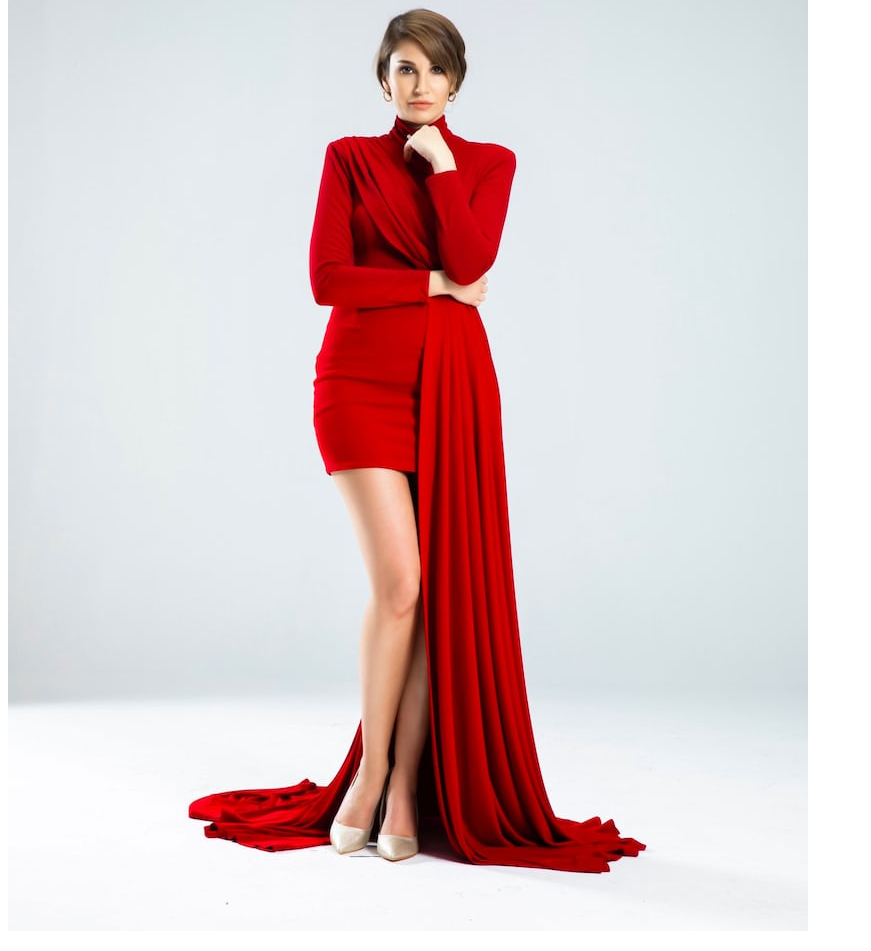
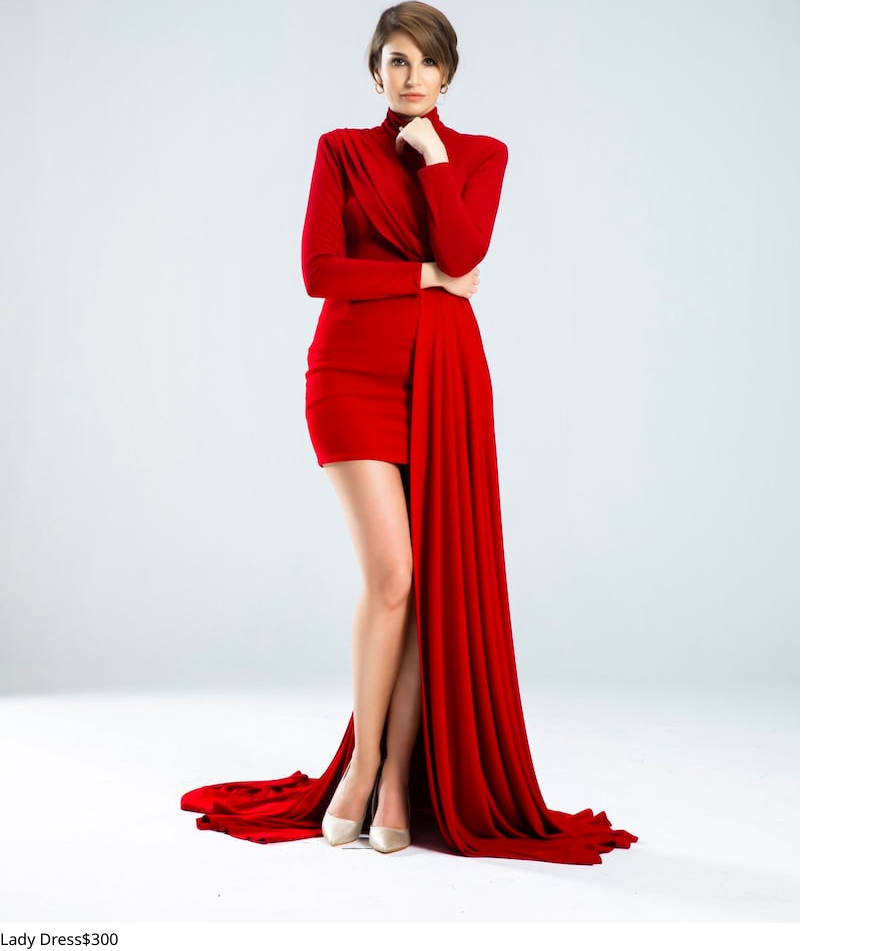
Before and after one commit to eldominics/Oromachi, a plain HTML site: page product.html in a window 1280 px wide. Shown: the part 277-1228 px from the top of the page, without its empty margins (0-871 px from the left). Drawn offline with Linux system fonts and the light colour scheme.

Commit message:
still on product

```diff
--- a/product.html
+++ b/product.html
@@ -1,14 +1,22 @@
 <!DOCTYPE html>
 <html lang="en">
-<head>
-    <meta charset="UTF-8">
-    <meta name="viewport" content="width=device-width, initial-scale=1.0">
-    <title>Document</title>
-</head>
-<body>
-    <div style="align-items: center;">
-        <img src="./images/ladyred.jpeg" alt="">
-        <p></p>
+  <head>
+    <meta charset="UTF-8" />
+    <meta name="viewport" content="width=device-width, initial-scale=1.0" />
+    <title>Product</title>
+    <link rel="stylesheet" href="./style.css" />
+  </head>
+  <body>
+    <div class="flex">
+      <div class="flex">
+        <section class="prod-box">
+          <img src="./images/ladyred.jpeg" alt="" class="prod-img" />
+          <div class="flex flex-row">
+            <p>Lady Dress</p>
+            <p>$300</p>
+          </div>
+        </section>
+      </div>
     </div>
-</body>
+  </body>
 </html>
```
